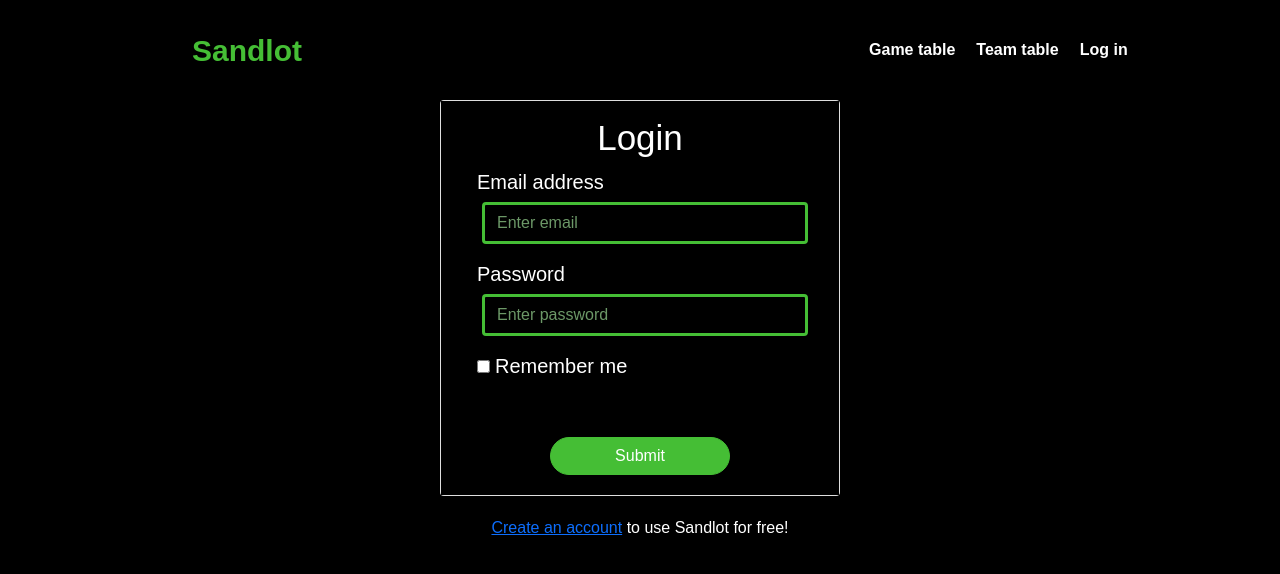
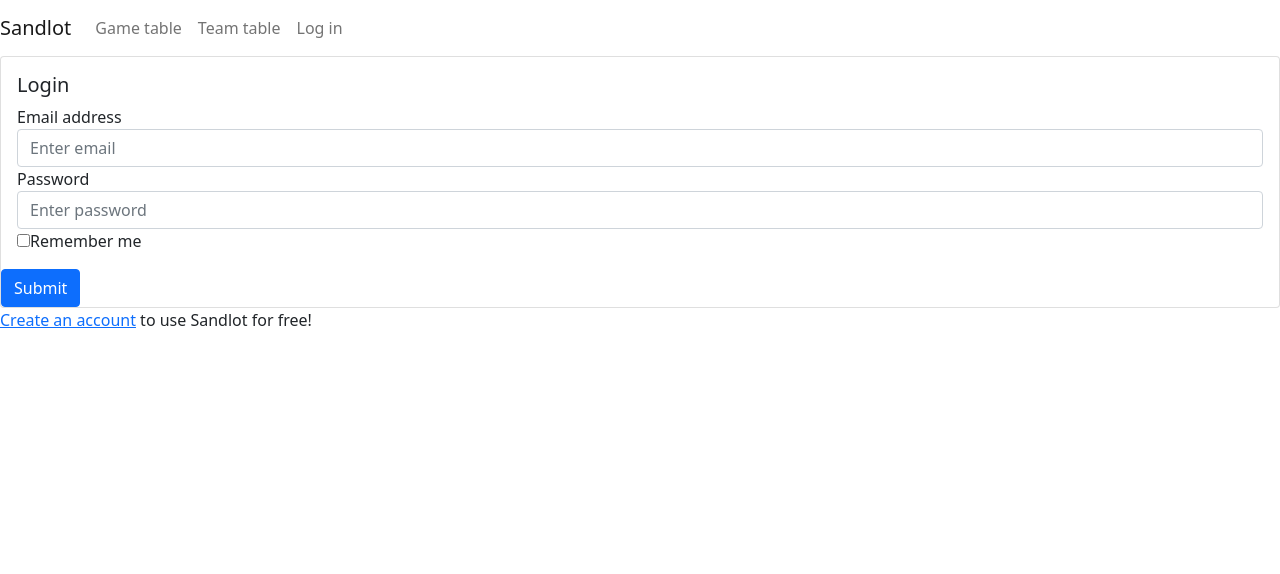
Before and after one commit to kaheiseki/sandlot, a React (Create React App) app: page /login in a window 1280 px wide. Shown: the top 574 px of the page. Built offline with nearby package versions, Linux system fonts and the light colour scheme; no server answers.

Commit message:
small commit

```diff
--- a/src/App.css
+++ b/src/App.css
@@ -1,4 +1,4 @@
-table.table {
+/* table.table {
   width:1000px;
   margin-top:100px;
   margin-left:auto;
@@ -42,4 +42,4 @@ div .infolist{
   display:flex;
   flex-wrap:wrap;
   justify-content: center;
-}
+} */
--- a/src/components/header/header.css
+++ b/src/components/header/header.css
@@ -1,4 +1,4 @@
-*{
+/* *{
   font-family: 'Arial Rounded MT Bold',sans-serif;}
 .header_outline{
   background-color: black !important;
@@ -34,7 +34,6 @@
   justify-content: flex-end;
   float: right !important;
   border-radius: 10px;
-  /* background-color: #88b940; */
   outline: #3e3e3e;
   margin-left: 5px;
   border: 10px;
@@ -59,4 +58,4 @@
   .headerContents{
     font-size: 15px;
   }
-}
+} */
--- a/src/pages/add_teams/add_team.css
+++ b/src/pages/add_teams/add_team.css
@@ -1,4 +1,4 @@
-.add_team_card{
+/* .add_team_card{
   width: 400px;
   margin: 0 auto;
   text-align: center;
@@ -12,4 +12,4 @@ Button{
   border-color: #45be35!important;
   width: 180px;
   border-radius: 20px;
-}
+} */
--- a/src/pages/create_game_post/create_game_post.css
+++ b/src/pages/create_game_post/create_game_post.css
@@ -1,37 +1,27 @@
-*{
+/* *{
   font-family: 'Arial Rounded MT Bold',sans-serif;
-  /* background-color: rgba(136,185,64,0.1) ; */
-  background-color: black;
 }
 .CreateGamePost{
   margin-top: 20px;
   text-align: center;
-  /* outline: none; */
   border-radius: 10px;
-  /* border: black 1px solid; */
 }
 .create_game_card{
   width: 400px;
   margin: 0 auto;
-  /* border-color: #45be35 ; */
-  /* border-color: #45be35 ; */
-  /* border-width:5px ; */
 }
-
 .createGamePostTitle{
   color: #ffffff;
   margin-left: 5px;
 }
+
 .form-control{
   color: white !important;
   margin-left: 5px;
   margin-bottom: 3px;
-  background-color: black !important;
 }
 
 .create_game_button{
-  /* background-color: #45be35 !important; */
-  /* border-color: #45be35; */
   background-color: #45be35 !important;
   border-color: #45be35;
   width: 180px;
@@ -45,4 +35,4 @@
 ::placeholder {
   color: #6c9867 !important;
   border-color: none;
-}
+} */
--- a/src/pages/index/gameinfo.css
+++ b/src/pages/index/gameinfo.css
@@ -1,28 +1,28 @@
-.gameInfoTitle{
+/* .gameInfoTitle{
   text-align: center;
   font-size: 40px;
   margin-top: 5px;
-}
+} */
 
 
-div.mb-2{
+/* div.mb-2{
   padding-top:10px;
   padding-left:20px;
   padding-right:20px;
   padding-bottom:0px;
-}
+} */
 
-button.btn {
+/* button.btn {
   margin:20px 20px;
-}
+} */
 
-div .match{
+/* div .match{
   border: solid thin black;
   height:200px;
   width:400px;
-}
+} */
 
-.gameinfo{
+/* .gameinfo{
   width:300px;
   height:200px;
   margin: 20px;
@@ -33,4 +33,4 @@ div.container{
   display:flex;
   flex-wrap:wrap;
   justify-content: center;
-}
+} */
--- a/src/pages/login/login.js
+++ b/src/pages/login/login.js
@@ -39,7 +39,7 @@ export const Login = () => {
 
   return (
     <div className='form_outline'>
-      <Card>
+      <Card className='card_outline'>
         <Card.Body>
           <Card.Title className='login_title'>
             Login
--- a/src/pages/signup/signup.css
+++ b/src/pages/signup/signup.css
@@ -1,12 +1,11 @@
-*{
+/* *{
   color: #ffffff;
-  background-color: #88b940 10%;
+  background-color: #f6f5de;
 }
 .form_outline{
   margin-top: 20px;
   text-align: center;
   border-radius: 10px;
-  /* outline: 0.1rem solid #b9b9b9; */
   width: 400px;
   margin: 0 auto;
   border: none !important;
@@ -30,7 +29,6 @@ label{
   text-align: left;
 }
 .form-control{
-  border: 3px solid #45be35;
 }
 .add_team_card{
   border: none !important;
@@ -43,4 +41,4 @@ Button{
 Button:hover{
   color: #000000 !important;
   background-image: linear-gradient(0deg, #40E0D0, #FF8C00, #FF0080);
-}
+} */
```
Also changed, not shown: src/pages/login/login.css (+7 -3 lines).
